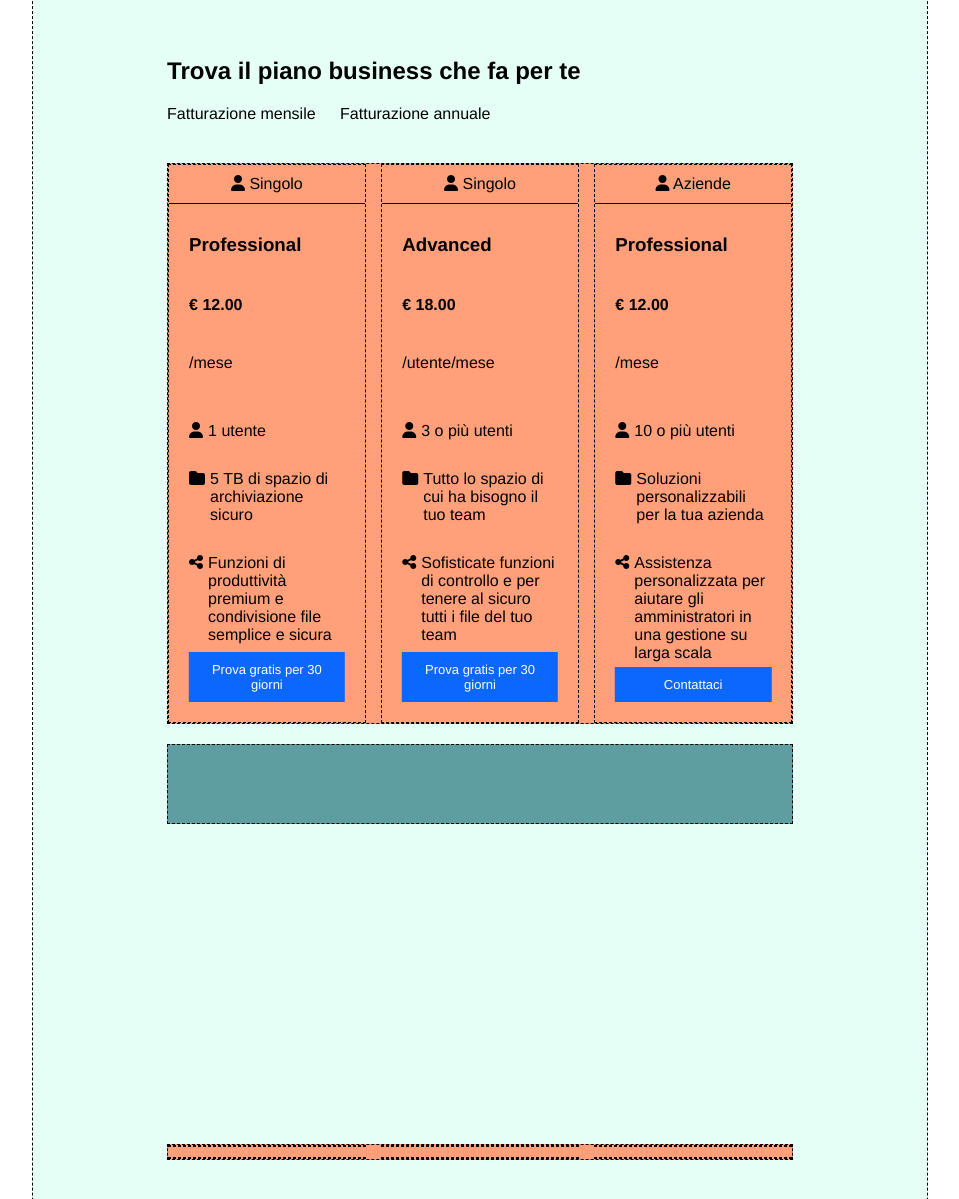
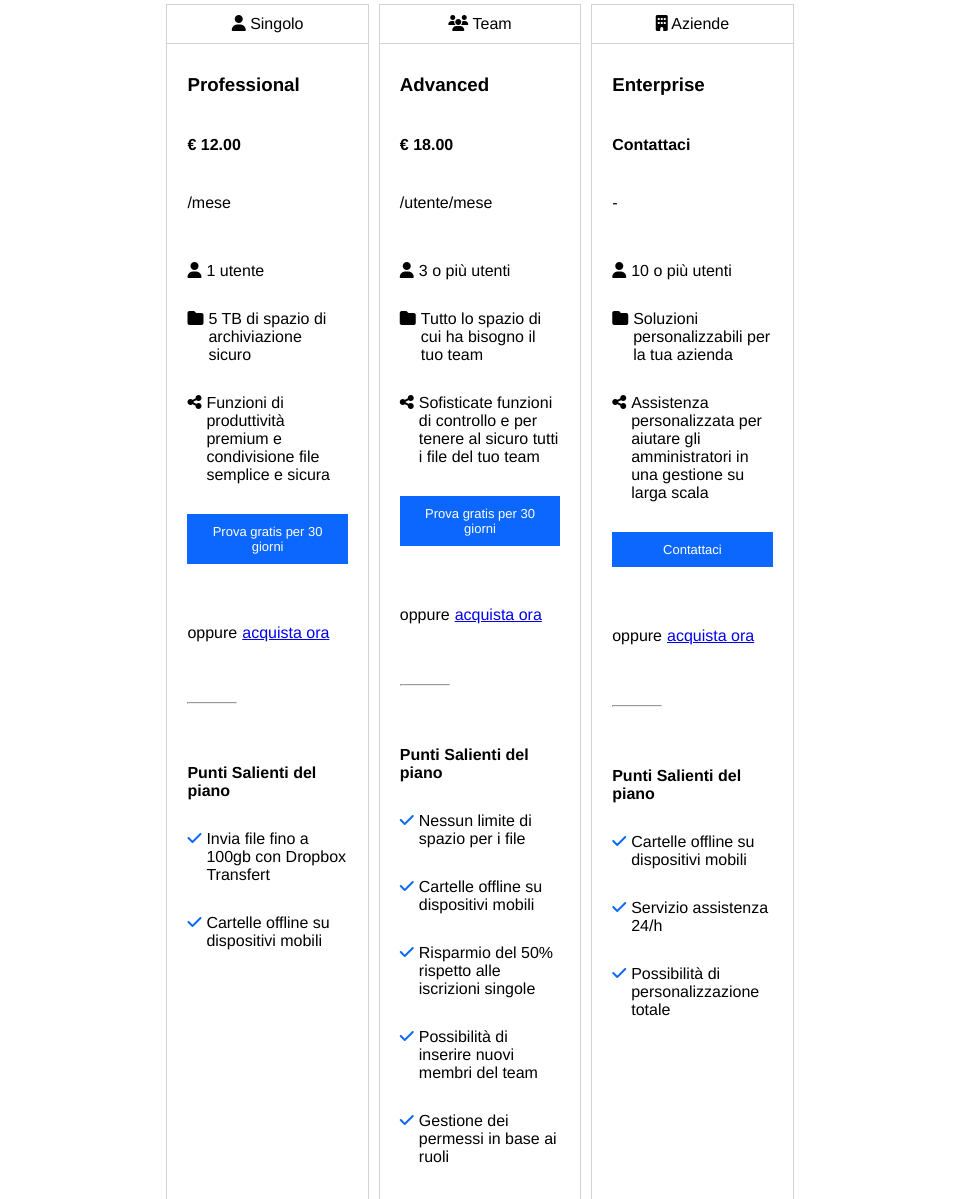
Before and after one commit to AlessandroSottosanti/htmlcss-dropbox, a plain HTML site: page index.html in a window 1280 px wide. Shown: the part 892-2091 px from the top of the page, without its empty margins (160-1119 px from the left). Drawn offline with Linux system fonts and the light colour scheme.

Commit message:
refactoring: style

```diff
--- a/index.html
+++ b/index.html
@@ -48,9 +48,16 @@
         <div class="container">
             <div class="inner-container">
                 <div class="col-40 text">
+
                     <p>Finalmente tutti i tuoi strumenti, contenuti e collaboratori sono accessibili dallo stesso posto.
                         DropBox Business è più di uno spazio di archiviazione sicuro: è un modo intelligente e integrato
                         per ottimizzare il flusso di lavoro esistente.</p>
+
+                    <div class="buttons">
+                        <a class="btn btn-primary">Inizia la tua prova gratuita</a>
+                        <a class=" btn btn-transparent">Annulla in qualsiasi momento</a>
+                    </div>
+
                 </div>
                 <div class="col-60 relative">
                     <img class="img" src="./img/jumbo.png" alt="">
@@ -58,13 +65,7 @@
             </div>
 
 
-            <div class="start">
-                <div class="buttons">
-                    <a class="btn btn-primary">Inizia la tua prova gratuita</a>
-                    <a class=" btn btn-transparent">Annulla in qualsiasi momento</a>
-                </div>
 
-            </div>
         </div>
 
         <div class="arrow"><i class="fa-solid fa-arrow-down"></i></div>
@@ -101,10 +102,24 @@
                                     <li><i class="fa-solid fa-folder"></i> 5 TB di spazio di archiviazione sicuro</li>
                                     <li><i class="fa-solid fa-share-nodes"></i> Funzioni di produttività premium e
                                         condivisione file semplice e sicura</li>
+                                    <li class="txt-center "><a href="#" class="btn btn-primary card-button">Prova gratis
+                                            per 30
+                                            giorni</a></li>
+                                    <li class="oppure">oppure<a href="#">acquista ora</a></li>
+                                    <li><hr class="hr"></li>
+                                    <li>
+                                        <ul>
+                                            <li>
+                                                <h4>Punti Salienti del piano</h4>
+                                            </li>
+                                            <li><i class="fa-solid fa-check primary"></i> Invia file fino a 100gb con Dropbox Transfert</li>
+                                            <li><i class="fa-solid fa-check primary"></i> Cartelle offline su dispositivi mobili</li>
+                                        </ul>
+                                    </li>
+
                                 </ul>
 
-                                <span class="txt-center card-button"><a href="#" class="btn btn-primary">Prova gratis per 30
-                                        giorni</a></span>
+
                             </div>
                         </div>
                     </div>
@@ -113,8 +128,8 @@
                     <div class="col">
                         <div class="card">
                             <div class="card-header txt-center bb">
-                                <i class="fa-solid fa-user"></i>
-                                Singolo
+                                <i class="fa-solid fa-users"></i>
+                                Team
                             </div>
 
                             <div class="card-body">
@@ -130,10 +145,26 @@
                                         bisogno il tuo team</li>
                                     <li><i class="fa-solid fa-share-nodes"></i> Sofisticate funzioni di controllo e per
                                         tenere al sicuro tutti i file del tuo team</li>
+                                    <li class="txt-center"><a href="#" class="btn btn-primary card-button">Prova gratis
+                                            per 30
+                                            giorni</a></li>
+                                    <li class="oppure">oppure<a href="#">acquista ora</a></li>
+                                    <li><hr class="hr"></li>
+                                    <li>
+                                        <ul>
+                                            <li>
+                                                <h4>Punti Salienti del piano</h4>
+                                            </li>
+                                            <li><i class="fa-solid fa-check primary"></i> Nessun limite di spazio per i file</li>
+                                            <li><i class="fa-solid fa-check primary"></i> Cartelle offline su dispositivi mobili</li>
+                                            <li><i class="fa-solid fa-check primary"></i> Risparmio del 50% rispetto alle iscrizioni singole</li>
+                                            <li><i class="fa-solid fa-check primary"></i> Possibilità di inserire nuovi membri del team</li>
+                                            <li><i class="fa-solid fa-check primary"></i> Gestione dei permessi in base ai ruoli</li>
+                                        </ul>
+                                    </li>
                                 </ul>
 
-                                <span class="txt-center card-button"><a href="#" class="btn btn-primary">Prova gratis per 30
-                                        giorni</a></span>
+
                             </div>
                         </div>
                     </div>
@@ -142,24 +173,41 @@
                     <div class="col">
                         <div class="card">
                             <div class="card-header txt-center bb">
-                                <i class="fa-solid fa-user"></i>
+                                <i class="fa-solid fa-building"></i>
                                 Aziende
                             </div>
 
                             <div class="card-body">
-                                <h3>Professional</h3>
+                                <h3>Enterprise</h3>
 
-                                <p><strong>€ 12.00</strong></p>
+                                <p><strong>Contattaci</strong></p>
 
-                                <p>/mese</p>
+                                <p>-</p>
 
                                 <ul class="card-list">
                                     <li><i class="fa-solid fa-user"></i> 10 o più utenti</li>
-                                    <li><i class="fa-solid fa-folder"></i> Soluzioni personalizzabili per la tua azienda</li>
-                                    <li><i class="fa-solid fa-share-nodes"></i> Assistenza personalizzata per aiutare gli amministratori in una gestione su larga scala</li>
+                                    <li><i class="fa-solid fa-folder"></i> Soluzioni personalizzabili per la tua azienda
+                                    </li>
+                                    <li><i class="fa-solid fa-share-nodes"></i> Assistenza personalizzata per aiutare
+                                        gli amministratori in una gestione su larga scala</li>
+                                    <li class="txt-center"><a href="#"
+                                            class="btn btn-primary card-button">Contattaci</a></li>
+                                    <li class="oppure">oppure<a href="#">acquista ora</a></li>
+
+                                    <li><hr class="hr"></li>
+                                    <li>
+                                        <ul>
+                                            <li>
+                                                <h4>Punti Salienti del piano</h4>
+                                            </li>
+                                            <li><i class="fa-solid fa-check primary"></i> Cartelle offline su dispositivi mobili</li>
+                                            <li><i class="fa-solid fa-check primary"></i> Servizio assistenza 24/h</li>
+                                            <li><i class="fa-solid fa-check primary"></i> Possibilità di personalizzazione totale</li>
+                                        </ul>
+                                    </li>
+
                                 </ul>
 
-                                <span class="txt-center card-button"><a href="#" class="btn btn-primary">Contattaci</a></span>
                             </div>
                         </div>
                     </div>
@@ -168,15 +216,39 @@
                 </div>
 
                 <div class="horizontal-card">
-                </div>
+                    <div class="card-header txt-center bb"><i class="fa-solid fa-building"></i> Team</div>
+                    <div class="card-body">
+                        <div class="row-horizontal">
+                            <div class="col-horizontal">
+                                <h3>Enterprise</h3>
+                                <p><strong>Contatta l'ufficio vendite per i prezzi</strong></p>
+                            </div>
+                            <div class="col-horizontal">
+                                <a href="#" class="btn btn-primary card-button">Contatta l'ufficio vendite</a>
+                            </div>
+                        </div>
+                        <div class="row-horizontal description">
+                            <p>soluzioni personalizzate e supporto su miosura per aiutare i professionisti IT nella
+                                gestione su qualsiasi scala</p>
+                        </div>
+                    </div>
             </section>
 
             <section>
 
                 <div class="container">
                     <div class="inner-container">
-                        <div class="col-60 img"></div>
-                        <div class="col-40 text"></div>
+                        <div class="col-60 img-container">
+                            <img class="img" src="./img/partner.png" alt="">
+                        </div>
+                        <div class="col-40 text">
+                            <h3>Entra in contatto con un partner Dropbox</h3>
+                            <p>trova un partner Dropbox e helloSign di fiducia. Ottieni le soluzioni e i servizi
+                                necessari per raggiungere i tuoi obiettivi aziendali, tra cui implementazione,
+                                integrazione, gestione e supporto continui.</p>
+
+                            <a href="#" class="btn btn-secondary">Trova un partner</a>
+                        </div>
                     </div>
                 </div>
 
--- a/styles/style.css
+++ b/styles/style.css
@@ -12,6 +12,10 @@
     width: 20%;
 }
 
+.col-30 {
+    width: 30%;
+}
+
 .col-40{
     width: 40%;
 }
@@ -24,9 +28,26 @@
     width: 60%;
 }
 
+.col-70{
+    width: 70%;
+}
+
 /* /COLS */
 
+/* MARGINS */
 
+.m-10{
+    margin: 10px;
+}
+
+.mt-10 {
+    margin-top: 10px;
+}
+
+.mt-30 {
+    margin-top: 30px;
+}
+/* MARGINS */
 
 /* BODY */
 
@@ -100,7 +121,7 @@ header{
     align-items: center;
     flex-direction: column;
     background-color: #B3D0E6;
-    padding: 100px 0;
+    padding-top: 100px;
 }
 
 .hero-container h1 {
@@ -125,6 +146,10 @@ header{
 
 
 .text {
+    display: flex;
+    flex-direction: column;
+    gap: 20px;
+    justify-content: center;
 }
 
 .relative {
@@ -150,9 +175,6 @@ header{
     justify-content: center;
     width: 70%;
 
-    /* debug */
-    background-color: rgba(127, 255, 212, 0.2) ;
-    border: 1px dashed black;
 }
 
 /* MAIN */
@@ -185,17 +207,27 @@ section {
 }
 
 .inner-container {
-    width: 100%;
     display: flex;
     justify-content: center;
     align-items: center;
-    padding-bottom: 100px;
+    padding-bottom: 50px;
+    gap: 20px;
 }
 
 /* /CONTAINER */
 
+
 .txt-center{
     text-align: center;
+}
+
+.description {
+    justify-content: flex-start;
+}
+
+.primary {
+    color: #0B67FE;
+
 }
 
 .row {
@@ -205,34 +237,44 @@ section {
     justify-content: space-between;
     gap: 10px;
     max-width: 1100px;
+}
+
+.row-horizontal {
+
+    width: 100%;
+    display: flex;
+    justify-content: space-between;
     flex-wrap: wrap;
-    /* debug */
-    background-color: lightsalmon;
-    border: 1px dashed black;
 }
 
 .col {
-    width: calc(95% / 3);
-    min-width: 50px;
-    max-width: 300px;
+    flex: 1;
+    display: flex;
+    flex-direction: column;
+}
+
+.col-horizontal {
+    flex: 1;
+    display: flex;
+    flex-direction: column;
+    justify-content: space-between;
     flex-wrap: wrap;
     position: relative;
+}
+.card-button {
+    min-width: 100%;
+    display: flex;
+    justify-content: center;
 
-    /* debug */
-    border: 1px dashed black;
-}
-
-.card-button {
-
-    width: 80%;
-    position: absolute;
-    left: 50%;
-    bottom: 20px;
-    transform: translateX(-50%);
 }
 
 .card {
+    flex: 1;
     flex-wrap: wrap;
+    padding-bottom: 50px;
+    height: 100%;
+    border: 1px solid lightgrey;
+
 }
 
 .card-header {
@@ -240,10 +282,22 @@ section {
 }
 
 .card-body {
+    flex-grow: 1;
     display: flex;
     flex-direction: column;
+    justify-content: space-between;
+    align-items: start;
     gap: 20px;
     margin: 30px 20px;
+
+}
+
+
+.card-list {
+    margin: 0;
+    padding: 0;
+    list-style: none;
+    flex-grow: 1;
 }
 
 .card-list li{
@@ -262,9 +316,20 @@ section {
     flex-direction: column;
 
     /* debug */
-    height: 80px;
-    background-color: cadetblue;
-    border: 1px dashed black;
+    border: 1px solid lightgray;
+}
+
+.oppure {
+    padding: 30px 0;
+}
+
+.oppure a {
+    margin-left: 5px;
+}
+
+.hr {
+    width: 50px;
+    color: lightgray;
 }
 
 .buttons {
@@ -275,26 +340,28 @@ section {
 }
 
 .bb{
-    border-bottom: 1px solid black;
+    border-bottom: 1px solid lightgray;
 }
 
 .btn {
-    display: flex;
-    justify-content: center;
     border: none;
     padding: 10px 15px;
 }
 
 .btn-primary {
     background-color: #0B67FE;
+    background-size: cover;
     color: white;
     font-size: small;
     text-decoration: none;
 }
 
 .btn-secondary{
-    border: gray;
+    border: 1px solid gray;
+    width: fit-content;
     color: gray;
+    background-color: transparent;
+    text-decoration: none;
 }
 
 .btn-transparent{
@@ -304,6 +371,7 @@ section {
     font-size: small;
     text-decoration: none;
 }
+
 
 #accedi{
     margin-left: 30px;
@@ -367,11 +435,6 @@ footer {
 
 }
 
-.start{
-    position: absolute;
-    bottom: 0;
-    left: 0;
-}
 
 .language{
     display: flex;
```
